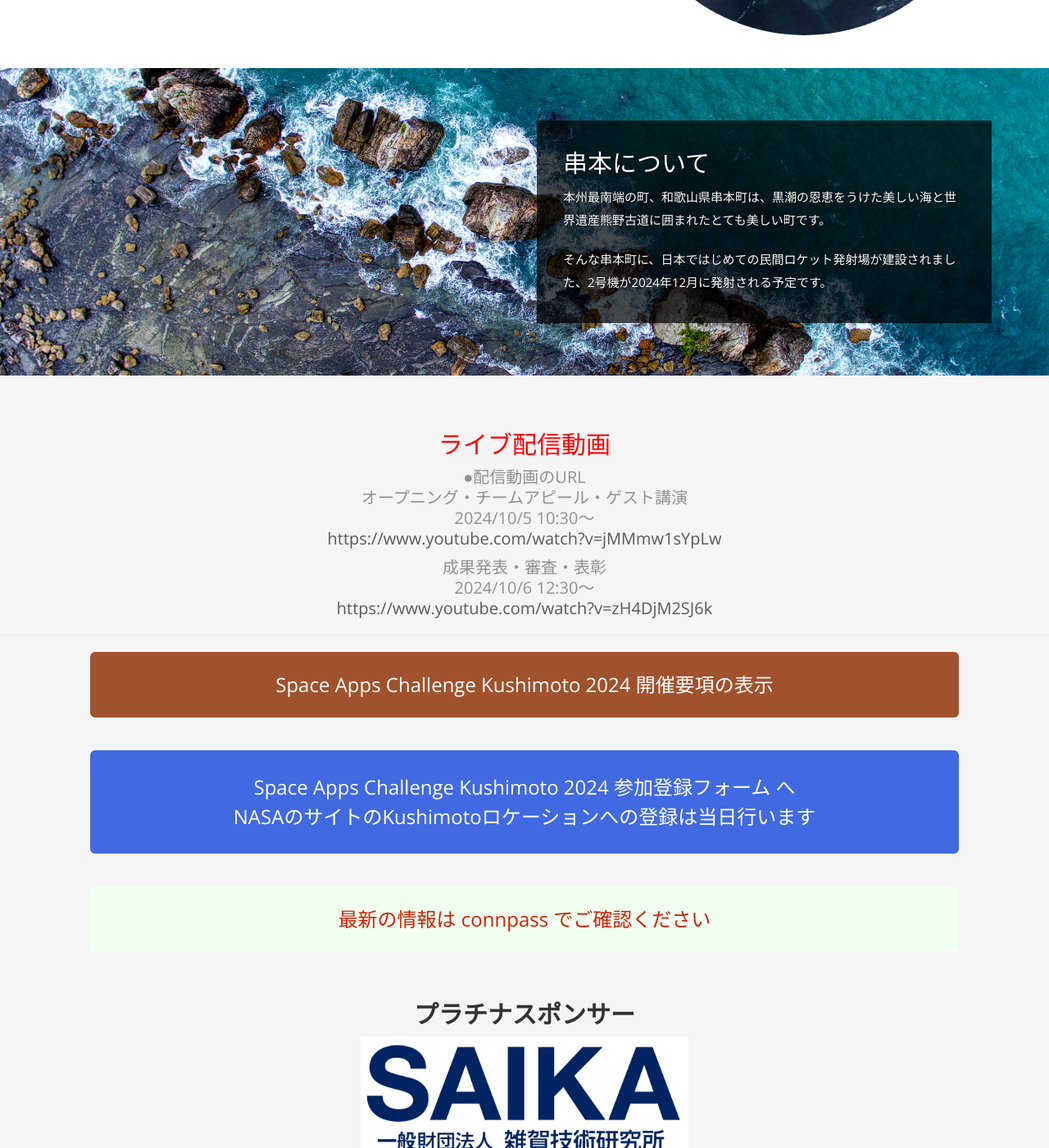
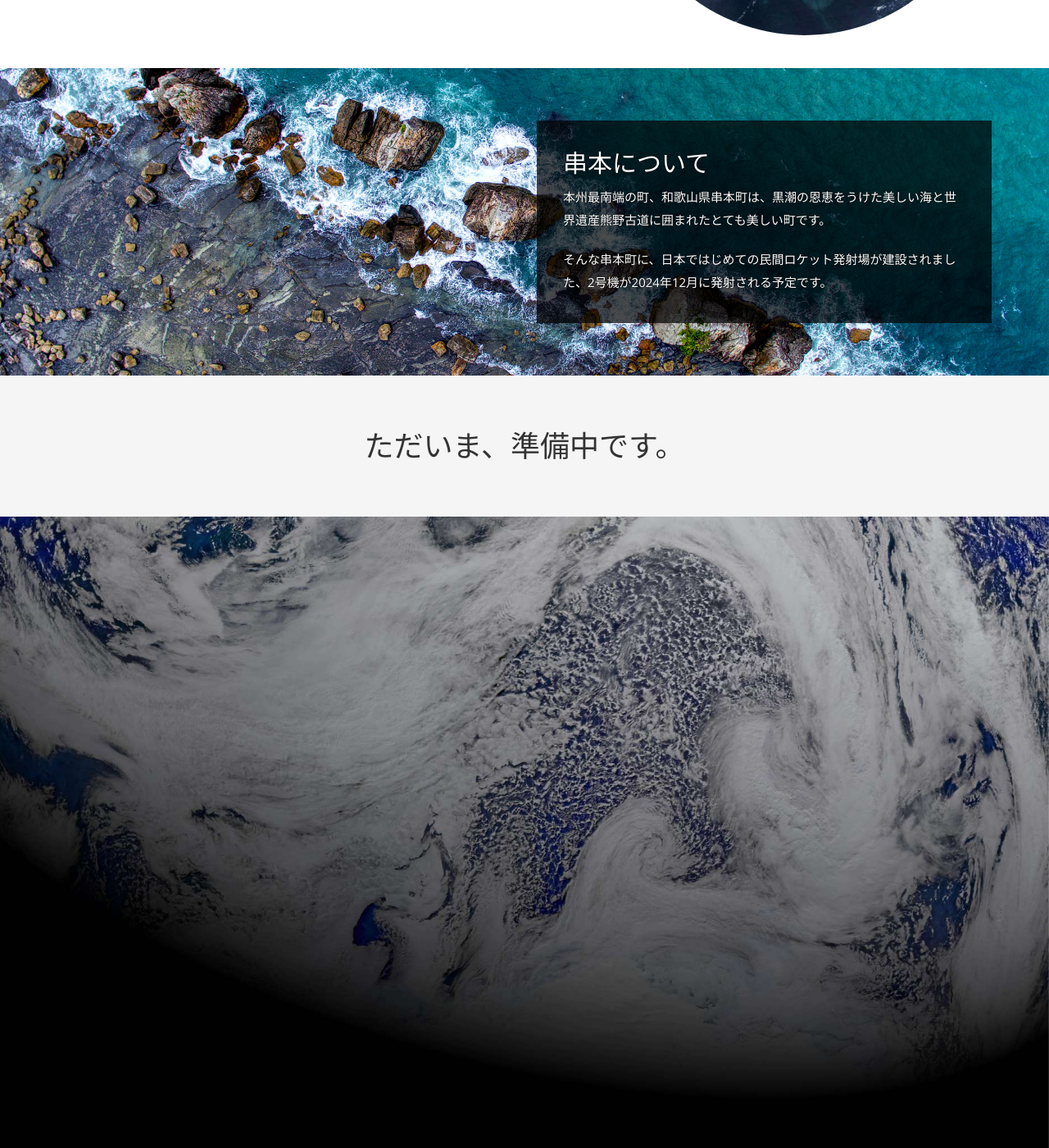
Before and after one commit to space-apps-kushimoto/space-apps-kushimoto.github.io, a Jekyll site: the page built from index.html, in a window 1280 px wide and 1400 px high, scrolled down 1713 px. Shown: the whole window at 82% size. Built offline with Jekyll 4.4.1, drawn with Linux system fonts in a browser that asks for light colours; nearby versions of some CDN libraries; some web fonts are replaced; a script that is not in the unit is left out; some of the changed text lies outside the part shown.

Commit message:
Update footer.html

```diff
--- a/_includes/footer.html
+++ b/_includes/footer.html
@@ -1,99 +1,5 @@
 <!-- footer Start -->
 <footer>
-  <div>
-    <h2><font color="Red">ライブ配信動画</font></h2>
-    <p style="font-size: 20px;" >●配信動画のURL<br>
-    オープニング・チームアピール・ゲスト講演<br>
-    2024/10/5 10:30～<br>
-    <a href="https://www.youtube.com/watch?v=jMMmw1sYpLw" rel="nofollow">https://www.youtube.com/watch?v=jMMmw1sYpLw</a>  </p>
-    <p style="font-size: 20px;" >成果発表・審査・表彰<br>
-    2024/10/6 12:30～<br>
-    <a href="https://www.youtube.com/watch?v=zH4DjM2SJ6k" rel="nofollow">https://www.youtube.com/watch?v=zH4DjM2SJ6k</a>  </p>
-    <hr>
-  </div>
-
-  <div class="attend">
-      <p><a href="{{ site.url }}/img/KaisaiYoukou_NASA_Space_Apps_Challenge_KUSHIMOTO2024.pdf" class="btn1 btn-danger btn-lg btn-block">Space Apps Challenge Kushimoto 2024 開催要項の表示</a></p>
-      <p></p>
-  </div>
-
-  <div class="attend">
-      <p><a href="https://forms.gle/dBpcLTxgMSmsJY2Q9" class="btn2 btn-danger btn-lg btn-block">
-        <span>Space Apps Challenge Kushimoto 2024 参加登録フォーム へ</span>
-        <span>NASAのサイトのKushimotoロケーションへの登録は当日行います</span>
-      </a></p>
-      <p></p>
-  </div>
-
-  <div class="attend">
-      <p><a href="https://spaceappsjapan.connpass.com/event/328984/" class="btn3 btn-danger btn-lg btn-block">最新の情報は connpass でご確認ください</a></p>
-      <p></p>
-  </div>
-
-  <div class="sponsors">
-    <h2>プラチナスポンサー</h2>
-
-    <p class="platinum"><a href="https://www.saika.or.jp/"><img src="{{ site.url }}/img/sponsor/logoSaika.png" /></a></p>
-    <p class="platinum"></p>
-
-    <h2>ゴールドスポンサー</h2>
-
-    <div class="row">
-      {% for s in site.gold %}
-        <div class="col-md-3 col-sm-4 vcenter"><a href="{{s.url}}"><img src="{{ site.url }}/img/sponsor/{{ s.image }}" alt="{{ s.name }}"></a></div>
-      {% endfor %}
-    </div>
-
-    <h2>シルバースポンサー</h2>
-    <p class="silver-sponsors"><a href="https://wida.jp/"><img src="{{ site.url }}/img/sponsor/WIDA_logo.jpg" /></a></p>
-    <p class="silver-sponsors"><a href="https://www.womnet.com/"><img src="{{ site.url }}/img/sponsor/WomSystemDesign.jpg" /></a></p>
-    <p class="silver-sponsors"></p>
-    <!--div class="row">
-      {% for s in site.silver %}
-        <div class="col-md-2 col-sm-6 vcenter silver-sponsors"><a href="{{s.url}}"><img src="{{ site.url }}/img/sponsor/{{ s.image }}" alt="{{ s.name }}"></a></div>
-      {% endfor %}
-    </div-->
-  </div>
-
-  <div class="container">
-    <div class="whoweare">
-      <h3>主催</h3>
-      <p style="text-align: center;">NASA Space Apps Challenge KUSHIMOTO 実行委員会</p>
-      <h3>共催</h3>
-      <p style="text-align: center;">和歌山県宇宙教育研究会</p>
-      <h3>協賛</h3>
-      <div style="text-align: center;">
-        <p>一般財団法人雑賀技術研究所、</br>
-        株式会社ビジュアル・テクノロジー研究所、</br>
-        株式会社組込AI研究所、</br>
-        和歌山県情報化推進協議会（WIDA）、</br>
-        ワム・システム・デザイン株式会社 ほか</p>
-      </div>
-      <h3>後援</h3>
-      <div style="text-align: center;">
-        <p>和歌山県、串本町、</br>
-        和歌山放送、テレビ和歌山、紀伊民報、熊野新聞</p>
-      </div>
-      <h3>事務局</h3>
-      <p style="text-align: center;">一般財団法人雑賀技術研究所 公益事業推進室</p>
-    </div>
-
-    <div class="row" style="margin-top: 3em;">
-      <div class="col-md-12">
-        <div class="footer-manu">
-          <ul>
-            <li><a href="{{ site.baseurl }}/">ホーム</a></li>
-            <li><a href="{{ site.baseurl }}/posts">お知らせ</a></li>
-            <li><a href="{{ site.baseurl }}/schedule">開催概要</a></li>
-            <li><a href="{{ site.baseurl }}/access">アクセス</a></li>
-            <!-- <li><a href="{{ site.baseurl }}/sponsor">スポンサー</a></li> -->
-            <li><a href="{{ site.baseurl }}/code-of-conduct">行動規範</a></li>
-           <!-- <li><a href="{{ site.baseurl }}/contact">お問い合わせ</a></li> -->
-          </ul>
-        </div>
-        <p>Copyright &copy; Space Apps Challenge Kushimoto 実行委員会</p>
-      </div>
-    </div>
-  </div>
+ <h1>ただいま、準備中です。</h1>
 </footer>
 <script type="text/javascript" src="https://api.geolonia.com/v1/embed?geolonia-api-key=SPACEAPPSKUSHIMOTO"></script>
```
